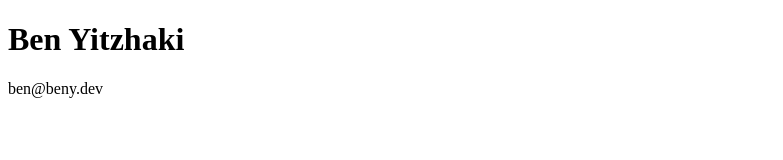
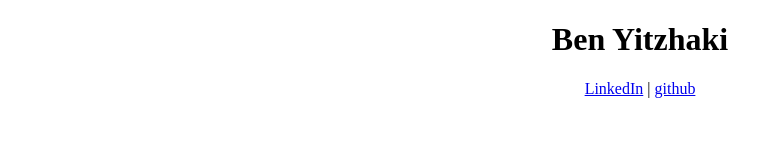
Before and after one commit to benyitzhaki/benyitzhaki.github.io, a plain HTML site: page index.html in a window 1280 px wide. Shown: the whole page, without its empty margins (0-783 px from the left). Drawn offline with nearby package versions, Linux system fonts and the light colour scheme; a small style sheet from the web is missing.

Commit message:
add footer with github and linkedin

```diff
--- a/index.html
+++ b/index.html
@@ -3,11 +3,26 @@
 <head>
     <meta charset="UTF-8">
     <title>Ben Yitzhaki</title>
+    <link rel="stylesheet" href="//fonts.googleapis.com/css?family=Roboto:300,300italic,700,700italic">
+    <link rel="stylesheet" href="//cdn.rawgit.com/necolas/normalize.css/master/normalize.css">
+    <link rel="stylesheet" href="//cdn.rawgit.com/milligram/milligram/master/dist/milligram.min.css">
+    <style>
+        .main {
+            margin:15px auto;
+            text-align:center;
+        }
+    </style>
 </head>
 <body>
-<h1>Ben Yitzhaki</h1>
+<div class="main">
+    <h1>Ben Yitzhaki</h1>
 
-<footer>ben@beny.dev</footer>
+    <footer>
+        <a href="https://www.linkedin.com/in/benyitzhaki" target="_blank">LinkedIn</a> |
+        <a href="https://github.com/benyitzhaki" target="_blank">github</a>
+    </footer>
+
+</div>
 <!-- Google Analytics -->
 <script>
     window.ga = function () { ga.q.push(arguments) }; ga.q = []; ga.l = +new Date;
```
